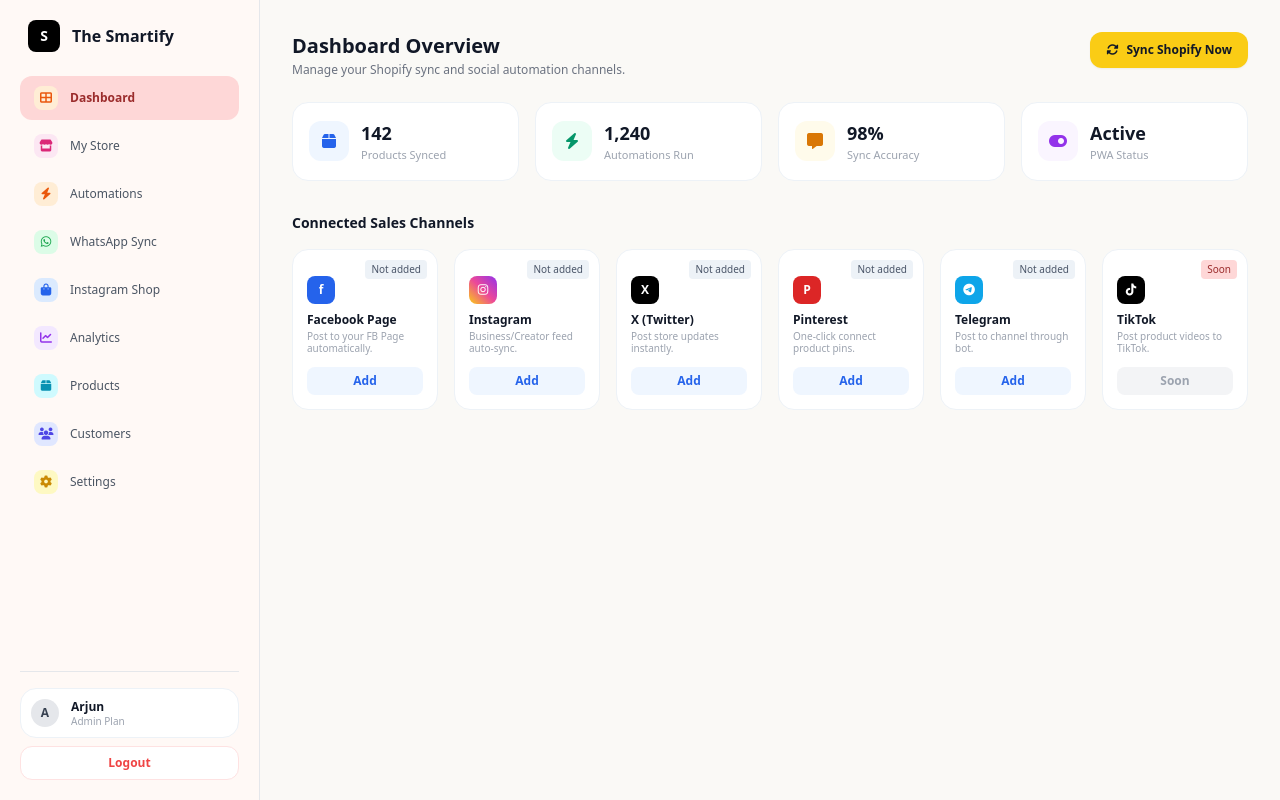
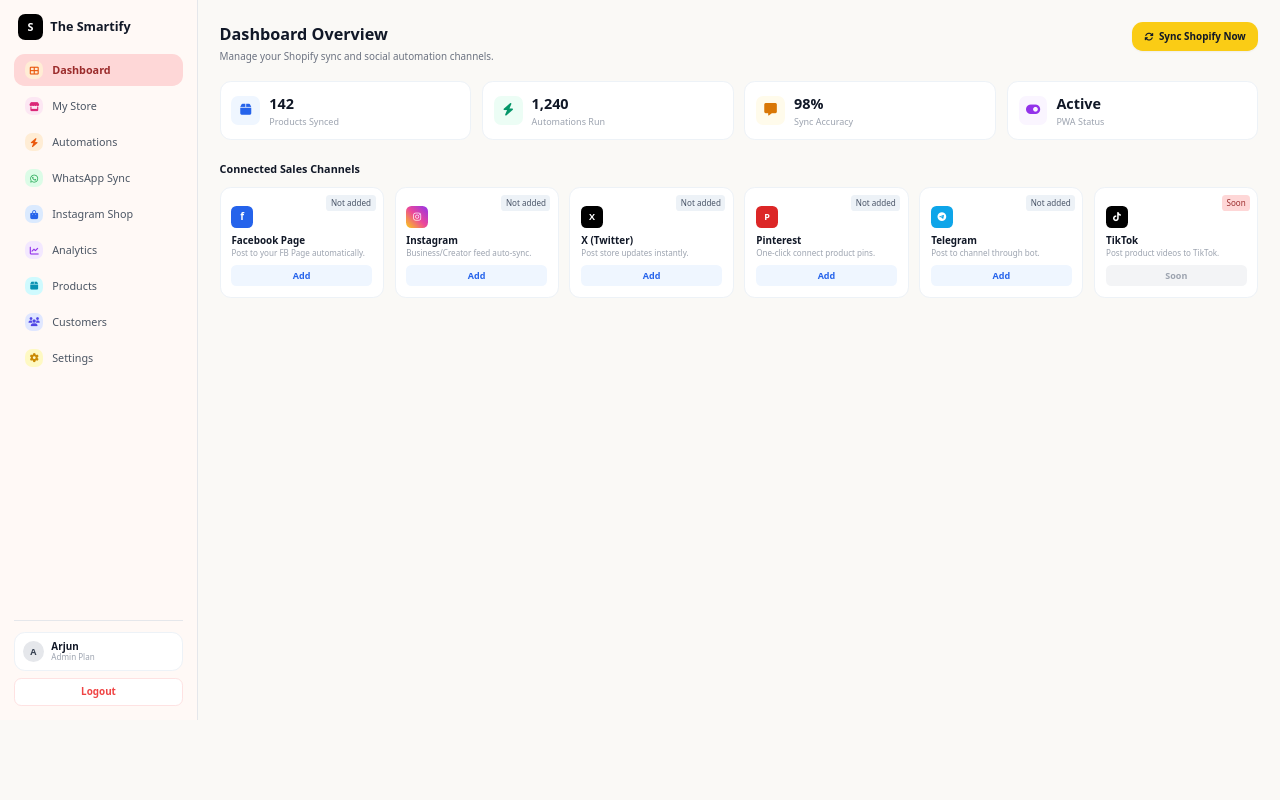
Before and after one commit to arjunsingh8238-ops/the-smartify, a website: page public/index.html in a window 1280 px wide. Drawn offline with nearby package versions, Linux system fonts and the light colour scheme.

Commit message:
Update index.html

```diff
--- a/public/index.html
+++ b/public/index.html
@@ -2,210 +2,210 @@
 <html lang="en">
 <head>
     <meta charset="UTF-8">
-    <meta name="viewport" content="width=device-width, initial-scale=1.0">
+    <meta name="viewport" content="width=device-width, initial-scale=1.0, maximum-scale=1.0, user-scalable=no">
     <title>The Smartify</title>
     <script src="https://cdn.tailwindcss.com"></script>
     <link rel="stylesheet" href="https://cdnjs.cloudflare.com/ajax/libs/font-awesome/6.4.0/css/all.min.css">
     <style>
-        body { background-color: #faf9f6; font-family: system-ui, -apple-system, sans-serif; }
-        .sidebar { background-color: #fff9f6; width: 260px; min-width: 260px; }
+        body { background-color: #faf9f6; font-family: system-ui, -apple-system, sans-serif; zoom: 90%; }
+        .sidebar { background-color: #fff9f6; width: 220px; min-width: 220px; }
         .nav-active { background-color: #fed7d7; color: #9b2c2c; }
-        .custom-card { background: #ffffff; border: 1px solid #edf2f7; border-radius: 16px; }
-        .badge-tag { font-size: 10px; padding: 2px 6px; border-radius: 4px; background: #edf2f7; color: #4a5568; }
+        .custom-card { background: #ffffff; border: 1px solid #edf2f7; border-radius: 12px; }
+        .badge-tag { font-size: 9px; padding: 2px 5px; border-radius: 4px; background: #edf2f7; color: #4a5568; }
     </style>
 </head>
 <body class="flex h-screen overflow-hidden">
 
     <!-- Sidebar Section -->
-    <aside class="sidebar border-r border-gray-200 flex flex-col justify-between p-5 h-full overflow-y-auto">
-        <div class="space-y-6">
+    <aside class="sidebar border-r border-gray-200 flex flex-col justify-between p-4 h-full overflow-y-auto">
+        <div class="space-y-4">
             <!-- Brand Logo -->
-            <div class="flex items-center space-x-3 px-2">
-                <div class="w-8 h-8 bg-black text-white rounded-lg flex items-center justify-center font-bold text-sm">S</div>
-                <span class="text-base font-bold text-gray-900">The Smartify</span>
+            <div class="flex items-center space-x-2 px-1">
+                <div class="w-7 h-7 bg-black text-white rounded-lg flex items-center justify-center font-bold text-xs">S</div>
+                <span class="text-sm font-bold text-gray-900">The Smartify</span>
             </div>
 
             <!-- Navigation Links -->
             <nav class="space-y-1">
-                <a href="#" class="nav-active flex items-center space-x-3 px-3.5 py-2.5 rounded-xl text-xs font-semibold">
-                    <span class="w-6 h-6 rounded-lg bg-orange-100 text-orange-600 flex items-center justify-center text-xs"><i class="fas fa-th-large"></i></span>
+                <a href="#" class="nav-active flex items-center space-x-2.5 px-3 py-2 rounded-xl text-xs font-semibold">
+                    <span class="w-5 h-5 rounded-lg bg-orange-100 text-orange-600 flex items-center justify-center text-[10px]"><i class="fas fa-th-large"></i></span>
                     <span>Dashboard</span>
                 </a>
-                <a href="#" class="flex items-center space-x-3 px-3.5 py-2.5 rounded-xl text-xs font-medium text-gray-600 hover:bg-gray-100">
-                    <span class="w-6 h-6 rounded-lg bg-pink-100 text-pink-600 flex items-center justify-center text-xs"><i class="fas fa-store"></i></span>
+                <a href="#" class="flex items-center space-x-2.5 px-3 py-2 rounded-xl text-xs font-medium text-gray-600 hover:bg-gray-100">
+                    <span class="w-5 h-5 rounded-lg bg-pink-100 text-pink-600 flex items-center justify-center text-[10px]"><i class="fas fa-store"></i></span>
                     <span>My Store</span>
                 </a>
-                <a href="#" class="flex items-center space-x-3 px-3.5 py-2.5 rounded-xl text-xs font-medium text-gray-600 hover:bg-gray-100">
-                    <span class="w-6 h-6 rounded-lg bg-orange-100 text-orange-600 flex items-center justify-center text-xs"><i class="fas fa-bolt"></i></span>
+                <a href="#" class="flex items-center space-x-2.5 px-3 py-2 rounded-xl text-xs font-medium text-gray-600 hover:bg-gray-100">
+                    <span class="w-5 h-5 rounded-lg bg-orange-100 text-orange-600 flex items-center justify-center text-[10px]"><i class="fas fa-bolt"></i></span>
                     <span>Automations</span>
                 </a>
-                <a href="#" class="flex items-center space-x-3 px-3.5 py-2.5 rounded-xl text-xs font-medium text-gray-600 hover:bg-gray-100">
-                    <span class="w-6 h-6 rounded-lg bg-green-100 text-green-600 flex items-center justify-center text-xs"><i class="fab fa-whatsapp"></i></span>
+                <a href="#" class="flex items-center space-x-2.5 px-3 py-2 rounded-xl text-xs font-medium text-gray-600 hover:bg-gray-100">
+                    <span class="w-5 h-5 rounded-lg bg-green-100 text-green-600 flex items-center justify-center text-[10px]"><i class="fab fa-whatsapp"></i></span>
                     <span>WhatsApp Sync</span>
                 </a>
-                <a href="#" class="flex items-center space-x-3 px-3.5 py-2.5 rounded-xl text-xs font-medium text-gray-600 hover:bg-gray-100">
-                    <span class="w-6 h-6 rounded-lg bg-blue-100 text-blue-600 flex items-center justify-center text-xs"><i class="fas fa-shopping-bag"></i></span>
+                <a href="#" class="flex items-center space-x-2.5 px-3 py-2 rounded-xl text-xs font-medium text-gray-600 hover:bg-gray-100">
+                    <span class="w-5 h-5 rounded-lg bg-blue-100 text-blue-600 flex items-center justify-center text-[10px]"><i class="fas fa-shopping-bag"></i></span>
                     <span>Instagram Shop</span>
                 </a>
-                <a href="#" class="flex items-center space-x-3 px-3.5 py-2.5 rounded-xl text-xs font-medium text-gray-600 hover:bg-gray-100">
-                    <span class="w-6 h-6 rounded-lg bg-purple-100 text-purple-600 flex items-center justify-center text-xs"><i class="fas fa-chart-line"></i></span>
+                <a href="#" class="flex items-center space-x-2.5 px-3 py-2 rounded-xl text-xs font-medium text-gray-600 hover:bg-gray-100">
+                    <span class="w-5 h-5 rounded-lg bg-purple-100 text-purple-600 flex items-center justify-center text-[10px]"><i class="fas fa-chart-line"></i></span>
                     <span>Analytics</span>
                 </a>
-                <a href="#" class="flex items-center space-x-3 px-3.5 py-2.5 rounded-xl text-xs font-medium text-gray-600 hover:bg-gray-100">
-                    <span class="w-6 h-6 rounded-lg bg-cyan-100 text-cyan-600 flex items-center justify-center text-xs"><i class="fas fa-box"></i></span>
+                <a href="#" class="flex items-center space-x-2.5 px-3 py-2 rounded-xl text-xs font-medium text-gray-600 hover:bg-gray-100">
+                    <span class="w-5 h-5 rounded-lg bg-cyan-100 text-cyan-600 flex items-center justify-center text-[10px]"><i class="fas fa-box"></i></span>
                     <span>Products</span>
                 </a>
-                <a href="#" class="flex items-center space-x-3 px-3.5 py-2.5 rounded-xl text-xs font-medium text-gray-600 hover:bg-gray-100">
-                    <span class="w-6 h-6 rounded-lg bg-indigo-100 text-indigo-600 flex items-center justify-center text-xs"><i class="fas fa-users"></i></span>
+                <a href="#" class="flex items-center space-x-2.5 px-3 py-2 rounded-xl text-xs font-medium text-gray-600 hover:bg-gray-100">
+                    <span class="w-5 h-5 rounded-lg bg-indigo-100 text-indigo-600 flex items-center justify-center text-[10px]"><i class="fas fa-users"></i></span>
                     <span>Customers</span>
                 </a>
-                <a href="#" class="flex items-center space-x-3 px-3.5 py-2.5 rounded-xl text-xs font-medium text-gray-600 hover:bg-gray-100">
-                    <span class="w-6 h-6 rounded-lg bg-yellow-100 text-yellow-600 flex items-center justify-center text-xs"><i class="fas fa-cog"></i></span>
+                <a href="#" class="flex items-center space-x-2.5 px-3 py-2 rounded-xl text-xs font-medium text-gray-600 hover:bg-gray-100">
+                    <span class="w-5 h-5 rounded-lg bg-yellow-100 text-yellow-600 flex items-center justify-center text-[10px]"><i class="fas fa-cog"></i></span>
                     <span>Settings</span>
                 </a>
             </nav>
         </div>
 
         <!-- User Profile Footer -->
-        <div class="space-y-2 pt-4 border-t border-gray-200">
-            <div class="custom-card p-2.5 flex items-center space-x-3">
-                <div class="w-7 h-7 bg-gray-200 rounded-full flex items-center justify-center text-xs font-bold text-gray-700">A</div>
+        <div class="space-y-2 pt-3 border-t border-gray-200">
+            <div class="custom-card p-2 flex items-center space-x-2">
+                <div class="w-6 h-6 bg-gray-200 rounded-full flex items-center justify-center text-[10px] font-bold text-gray-700">A</div>
                 <div class="leading-tight">
-                    <div class="text-xs font-bold text-gray-900">Arjun</div>
-                    <div class="text-[10px] text-gray-400">Admin Plan</div>
+                    <div class="text-[11px] font-bold text-gray-900">Arjun</div>
+                    <div class="text-[9px] text-gray-400">Admin Plan</div>
                 </div>
             </div>
-            <button class="w-full bg-white border border-red-100 text-red-500 hover:bg-red-50 text-xs font-semibold py-2 rounded-xl">Logout</button>
+            <button class="w-full bg-white border border-red-100 text-red-500 hover:bg-red-50 text-[11px] font-semibold py-1.5 rounded-lg">Logout</button>
         </div>
     </aside>
 
     <!-- Main Content Panel -->
-    <main class="flex-1 overflow-y-auto p-8">
+    <main class="flex-1 overflow-y-auto p-6">
         <!-- Header -->
-        <div class="flex justify-between items-start mb-6">
+        <div class="flex justify-between items-start mb-5">
             <div>
-                <h1 class="text-xl font-extrabold text-gray-900">Dashboard Overview</h1>
-                <p class="text-xs text-gray-500 mt-0.5">Manage your Shopify sync and social automation channels.</p>
+                <h1 class="text-lg font-extrabold text-gray-900">Dashboard Overview</h1>
+                <p class="text-[11px] text-gray-500 mt-0.5">Manage your Shopify sync and social automation channels.</p>
             </div>
-            <button class="bg-yellow-400 hover:bg-yellow-500 text-gray-900 text-xs font-bold px-4 py-2.5 rounded-xl shadow-sm flex items-center space-x-2">
-                <i class="fas fa-sync-alt"></i>
+            <button class="bg-yellow-400 hover:bg-yellow-500 text-gray-900 text-[11px] font-bold px-3.5 py-2 rounded-xl shadow-sm flex items-center space-x-1.5">
+                <i class="fas fa-sync-alt text-[10px]"></i>
                 <span>Sync Shopify Now</span>
             </button>
         </div>
 
         <!-- Top Stats Row (4 Cards) -->
-        <div class="grid grid-cols-4 gap-4 mb-8">
-            <div class="custom-card p-4 flex items-center space-x-3">
-                <div class="w-10 h-10 rounded-xl bg-blue-50 text-blue-600 flex items-center justify-center text-base"><i class="fas fa-box"></i></div>
+        <div class="grid grid-cols-4 gap-3 mb-6">
+            <div class="custom-card p-3 flex items-center space-x-2.5">
+                <div class="w-8 h-8 rounded-lg bg-blue-50 text-blue-600 flex items-center justify-center text-sm"><i class="fas fa-box"></i></div>
                 <div>
-                    <div class="text-lg font-bold text-gray-900">142</div>
-                    <div class="text-[11px] text-gray-400">Products Synced</div>
+                    <div class="text-base font-bold text-gray-900">142</div>
+                    <div class="text-[10px] text-gray-400">Products Synced</div>
                 </div>
             </div>
-            <div class="custom-card p-4 flex items-center space-x-3">
-                <div class="w-10 h-10 rounded-xl bg-emerald-50 text-emerald-600 flex items-center justify-center text-base"><i class="fas fa-bolt"></i></div>
+            <div class="custom-card p-3 flex items-center space-x-2.5">
+                <div class="w-8 h-8 rounded-lg bg-emerald-50 text-emerald-600 flex items-center justify-center text-sm"><i class="fas fa-bolt"></i></div>
                 <div>
-                    <div class="text-lg font-bold text-gray-900">1,240</div>
-                    <div class="text-[11px] text-gray-400">Automations Run</div>
+                    <div class="text-base font-bold text-gray-900">1,240</div>
+                    <div class="text-[10px] text-gray-400">Automations Run</div>
                 </div>
             </div>
-            <div class="custom-card p-4 flex items-center space-x-3">
-                <div class="w-10 h-10 rounded-xl bg-amber-50 text-amber-600 flex items-center justify-center text-base"><i class="fas fa-comment-alt"></i></div>
+            <div class="custom-card p-3 flex items-center space-x-2.5">
+                <div class="w-8 h-8 rounded-lg bg-amber-50 text-amber-600 flex items-center justify-center text-sm"><i class="fas fa-comment-alt"></i></div>
                 <div>
-                    <div class="text-lg font-bold text-gray-900">98%</div>
-                    <div class="text-[11px] text-gray-400">Sync Accuracy</div>
+                    <div class="text-base font-bold text-gray-900">98%</div>
+                    <div class="text-[10px] text-gray-400">Sync Accuracy</div>
                 </div>
             </div>
-            <div class="custom-card p-4 flex items-center space-x-3">
-                <div class="w-10 h-10 rounded-xl bg-purple-50 text-purple-600 flex items-center justify-center text-base"><i class="fas fa-toggle-on"></i></div>
+            <div class="custom-card p-3 flex items-center space-x-2.5">
+                <div class="w-8 h-8 rounded-lg bg-purple-50 text-purple-600 flex items-center justify-center text-sm"><i class="fas fa-toggle-on"></i></div>
                 <div>
-                    <div class="text-lg font-bold text-gray-900">Active</div>
-                    <div class="text-[11px] text-gray-400">PWA Status</div>
+                    <div class="text-base font-bold text-gray-900">Active</div>
+                    <div class="text-[10px] text-gray-400">PWA Status</div>
                 </div>
             </div>
         </div>
 
         <!-- Connected Sales Channels -->
         <div>
-            <h2 class="text-sm font-bold text-gray-900 mb-4">Connected Sales Channels</h2>
+            <h2 class="text-xs font-bold text-gray-900 mb-3">Connected Sales Channels</h2>
 
-            <div class="grid grid-cols-6 gap-4">
+            <div class="grid grid-cols-6 gap-3">
                 <!-- Facebook -->
-                <div class="custom-card p-3.5 relative flex flex-col justify-between space-y-3">
-                    <span class="absolute top-2.5 right-2.5 badge-tag">Not added</span>
-                    <div class="space-y-2">
-                        <div class="w-7 h-7 bg-blue-600 text-white rounded-lg flex items-center justify-center text-xs font-bold">f</div>
+                <div class="custom-card p-3 relative flex flex-col justify-between space-y-2">
+                    <span class="absolute top-2 right-2 badge-tag">Not added</span>
+                    <div class="space-y-1.5">
+                        <div class="w-6 h-6 bg-blue-600 text-white rounded-md flex items-center justify-center text-[11px] font-bold">f</div>
                         <div>
-                            <div class="text-xs font-bold text-gray-900">Facebook Page</div>
-                            <div class="text-[10px] text-gray-400 mt-0.5 leading-tight">Post to your FB Page automatically.</div>
+                            <div class="text-[11px] font-bold text-gray-900">Facebook Page</div>
+                            <div class="text-[9px] text-gray-400 leading-tight">Post to your FB Page automatically.</div>
                         </div>
                     </div>
-                    <button class="w-full bg-blue-50 text-blue-600 hover:bg-blue-100 text-xs font-semibold py-1.5 rounded-lg">Add</button>
+                    <button class="w-full bg-blue-50 text-blue-600 hover:bg-blue-100 text-[10px] font-semibold py-1 rounded-md">Add</button>
                 </div>
 
                 <!-- Instagram -->
-                <div class="custom-card p-3.5 relative flex flex-col justify-between space-y-3">
-                    <span class="absolute top-2.5 right-2.5 badge-tag">Not added</span>
-                    <div class="space-y-2">
-                        <div class="w-7 h-7 bg-gradient-to-tr from-yellow-400 via-pink-500 to-purple-600 text-white rounded-lg flex items-center justify-center text-xs"><i class="fab fa-instagram"></i></div>
+                <div class="custom-card p-3 relative flex flex-col justify-between space-y-2">
+                    <span class="absolute top-2 right-2 badge-tag">Not added</span>
+                    <div class="space-y-1.5">
+                        <div class="w-6 h-6 bg-gradient-to-tr from-yellow-400 via-pink-500 to-purple-600 text-white rounded-md flex items-center justify-center text-[10px]"><i class="fab fa-instagram"></i></div>
                         <div>
-                            <div class="text-xs font-bold text-gray-900">Instagram</div>
-                            <div class="text-[10px] text-gray-400 mt-0.5 leading-tight">Business/Creator feed auto-sync.</div>
+                            <div class="text-[11px] font-bold text-gray-900">Instagram</div>
+                            <div class="text-[9px] text-gray-400 leading-tight">Business/Creator feed auto-sync.</div>
                         </div>
                     </div>
-                    <button class="w-full bg-blue-50 text-blue-600 hover:bg-blue-100 text-xs font-semibold py-1.5 rounded-lg">Add</button>
+                    <button class="w-full bg-blue-50 text-blue-600 hover:bg-blue-100 text-[10px] font-semibold py-1 rounded-md">Add</button>
                 </div>
 
                 <!-- X (Twitter) -->
-                <div class="custom-card p-3.5 relative flex flex-col justify-between space-y-3">
-                    <span class="absolute top-2.5 right-2.5 badge-tag">Not added</span>
-                    <div class="space-y-2">
-                        <div class="w-7 h-7 bg-black text-white rounded-lg flex items-center justify-center text-xs font-bold">X</div>
+                <div class="custom-card p-3 relative flex flex-col justify-between space-y-2">
+                    <span class="absolute top-2 right-2 badge-tag">Not added</span>
+                    <div class="space-y-1.5">
+                        <div class="w-6 h-6 bg-black text-white rounded-md flex items-center justify-center text-[10px] font-bold">X</div>
                         <div>
-                            <div class="text-xs font-bold text-gray-900">X (Twitter)</div>
-                            <div class="text-[10px] text-gray-400 mt-0.5 leading-tight">Post store updates instantly.</div>
+                            <div class="text-[11px] font-bold text-gray-900">X (Twitter)</div>
+                            <div class="text-[9px] text-gray-400 leading-tight">Post store updates instantly.</div>
                         </div>
                     </div>
-                    <button class="w-full bg-blue-50 text-blue-600 hover:bg-blue-100 text-xs font-semibold py-1.5 rounded-lg">Add</button>
+                    <button class="w-full bg-blue-50 text-blue-600 hover:bg-blue-100 text-[10px] font-semibold py-1 rounded-md">Add</button>
                 </div>
 
                 <!-- Pinterest -->
-                <div class="custom-card p-3.5 relative flex flex-col justify-between space-y-3">
-                    <span class="absolute top-2.5 right-2.5 badge-tag">Not added</span>
-                    <div class="space-y-2">
-                        <div class="w-7 h-7 bg-red-600 text-white rounded-lg flex items-center justify-center text-xs font-bold">P</div>
+                <div class="custom-card p-3 relative flex flex-col justify-between space-y-2">
+                    <span class="absolute top-2 right-2 badge-tag">Not added</span>
+                    <div class="space-y-1.5">
+                        <div class="w-6 h-6 bg-red-600 text-white rounded-md flex items-center justify-center text-[10px] font-bold">P</div>
                         <div>
-                            <div class="text-xs font-bold text-gray-900">Pinterest</div>
-                            <div class="text-[10px] text-gray-400 mt-0.5 leading-tight">One-click connect product pins.</div>
+                            <div class="text-[11px] font-bold text-gray-900">Pinterest</div>
+                            <div class="text-[9px] text-gray-400 leading-tight">One-click connect product pins.</div>
                         </div>
                     </div>
-                    <button class="w-full bg-blue-50 text-blue-600 hover:bg-blue-100 text-xs font-semibold py-1.5 rounded-lg">Add</button>
+                    <button class="w-full bg-blue-50 text-blue-600 hover:bg-blue-100 text-[10px] font-semibold py-1 rounded-md">Add</button>
                 </div>
 
                 <!-- Telegram -->
-                <div class="custom-card p-3.5 relative flex flex-col justify-between space-y-3">
-                    <span class="absolute top-2.5 right-2.5 badge-tag">Not added</span>
-                    <div class="space-y-2">
-                        <div class="w-7 h-7 bg-sky-500 text-white rounded-lg flex items-center justify-center text-xs"><i class="fab fa-telegram-plane"></i></div>
+                <div class="custom-card p-3 relative flex flex-col justify-between space-y-2">
+                    <span class="absolute top-2 right-2 badge-tag">Not added</span>
+                    <div class="space-y-1.5">
+                        <div class="w-6 h-6 bg-sky-500 text-white rounded-md flex items-center justify-center text-[10px]"><i class="fab fa-telegram-plane"></i></div>
                         <div>
-                            <div class="text-xs font-bold text-gray-900">Telegram</div>
-                            <div class="text-[10px] text-gray-400 mt-0.5 leading-tight">Post to channel through bot.</div>
+                            <div class="text-[11px] font-bold text-gray-900">Telegram</div>
+                            <div class="text-[9px] text-gray-400 leading-tight">Post to channel through bot.</div>
                         </div>
                     </div>
-                    <button class="w-full bg-blue-50 text-blue-600 hover:bg-blue-100 text-xs font-semibold py-1.5 rounded-lg">Add</button>
+                    <button class="w-full bg-blue-50 text-blue-600 hover:bg-blue-100 text-[10px] font-semibold py-1 rounded-md">Add</button>
                 </div>
 
                 <!-- TikTok -->
-                <div class="custom-card p-3.5 relative flex flex-col justify-between space-y-3">
-                    <span class="absolute top-2.5 right-2.5 badge-tag" style="background:#fed7d7; color:#9b2c2c;">Soon</span>
-                    <div class="space-y-2">
-                        <div class="w-7 h-7 bg-black text-white rounded-lg flex items-center justify-center text-xs"><i class="fab fa-tiktok"></i></div>
+                <div class="custom-card p-3 relative flex flex-col justify-between space-y-2">
+                    <span class="absolute top-2 right-2 badge-tag" style="background:#fed7d7; color:#9b2c2c;">Soon</span>
+                    <div class="space-y-1.5">
+                        <div class="w-6 h-6 bg-black text-white rounded-md flex items-center justify-center text-[10px]"><i class="fab fa-tiktok"></i></div>
                         <div>
-                            <div class="text-xs font-bold text-gray-900">TikTok</div>
-                            <div class="text-[10px] text-gray-400 mt-0.5 leading-tight">Post product videos to TikTok.</div>
+                            <div class="text-[11px] font-bold text-gray-900">TikTok</div>
+                            <div class="text-[9px] text-gray-400 leading-tight">Post product videos to TikTok.</div>
                         </div>
                     </div>
-                    <button class="w-full bg-gray-100 text-gray-400 text-xs font-semibold py-1.5 rounded-lg cursor-not-allowed">Soon</button>
+                    <button class="w-full bg-gray-100 text-gray-400 text-[10px] font-semibold py-1 rounded-md cursor-not-allowed">Soon</button>
                 </div>
             </div>
         </div>
```
